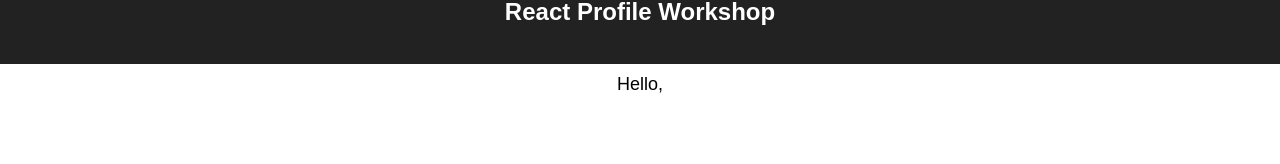
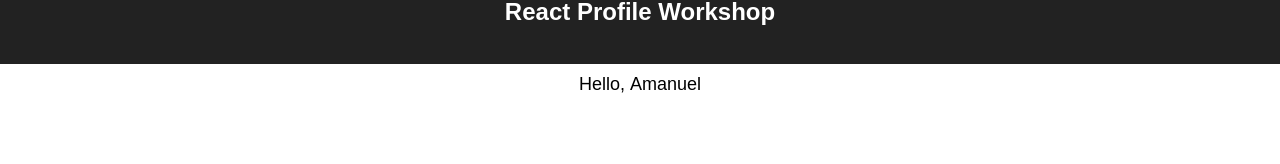
Before and after one commit to yihdego/react-workshop, a React (Create React App) app: page / in a window 1280 px wide. Shown: the part 126-290 px from the top of the page. Built offline with nearby package versions, Linux system fonts and the light colour scheme.

Commit message:
using this.props.class to set the class of name prop

```diff
--- a/src/App.js
+++ b/src/App.js
@@ -16,7 +16,7 @@ class App extends Component {
         </div>
 
         <div className="App-intro">
-          Hello, <Name />
+          Hello, <Name name="Amanuel" class="my-name"/>
         </div>
 
       </div>
--- a/src/index.css
+++ b/src/index.css
@@ -3,3 +3,7 @@ body {
   padding: 0;
   font-family: sans-serif;
 }
+
+.my-name {
+  display: inline;
+}
```
